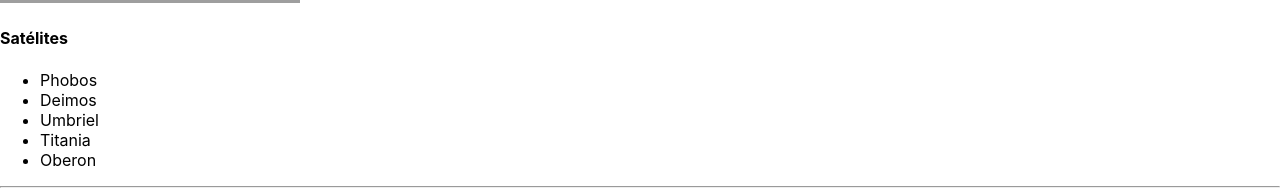
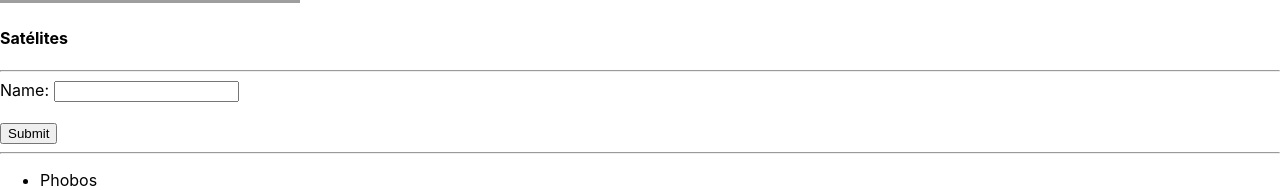
Before and after one commit to targinu/ReactJS-tutorial, a React (Create React App) app: page / in a window 1280 px wide. Shown: the part 611-801 px from the top of the page. Built offline with nearby package versions, Linux system fonts and the light colour scheme; grey boxes are pictures that could not be loaded.

Commit message:
criando um novo form controlado

```diff
--- /dev/null
+++ b/src/Components/Planets/Planet/form/index.js
@@ -0,0 +1,41 @@
+import React, { Fragment, useState } from "react";
+
+const initialState = {
+  name: "",
+};
+
+const Form = (props) => {
+  const [fields, setFields] = useState(initialState);
+  const handleFieldsChange = (e) =>
+    setFields({
+      ...fields,
+      [e.currentTarget.name]: e.currentTarget.value,
+    });
+
+  const handleSubmit = (event) => {
+    props.addSatellite(fields);
+    event.preventDefault();
+    setFields(initialState);
+  };
+
+  return (
+    <Fragment>
+      <form onSubmit={handleSubmit}>
+        <div>
+          <label htmlFor="name">Name: </label>
+          <input
+            id="name"
+            name="name"
+            type="text"
+            value={fields.name}
+            onChange={handleFieldsChange}
+          ></input>
+        </div>
+        <br></br>
+        <input type="submit"></input>
+      </form>
+    </Fragment>
+  );
+};
+
+export default Form;
--- a/src/Components/Planets/Planet/index.js
+++ b/src/Components/Planets/Planet/index.js
@@ -1,6 +1,7 @@
 import React, { useEffect, useState } from "react";
 import GrayImg from "../../shared/gray_img";
 import DescriptionWithLink from "../../shared/descriptionWithLink";
+import Form from "./form";
 
 async function getSatellites(id) {
   let response = await fetch(`http://localhost:3000/api/${id}.json`);
@@ -16,6 +17,11 @@ const Planet = (props) => {
       setSatellites(data["satellites"]);
     });
   }, []);
+
+
+  const addSatellite = (new_satellite) => {
+    setSatellites([...satellites, new_satellite]);
+  };
 
   let title;
   if (props.title_with_underline)
@@ -38,6 +44,9 @@ const Planet = (props) => {
       </div>
       <GrayImg img_url={props.img_url} gray={props.gray} />
       <h4>Satélites</h4>
+      <hr></hr>
+      <Form addSatellite={addSatellite}></Form>
+      <hr></hr>
       <ul>
         {satellites.map((satellite, index) => (
           <li key={index}>{satellite.name}</li>
```
